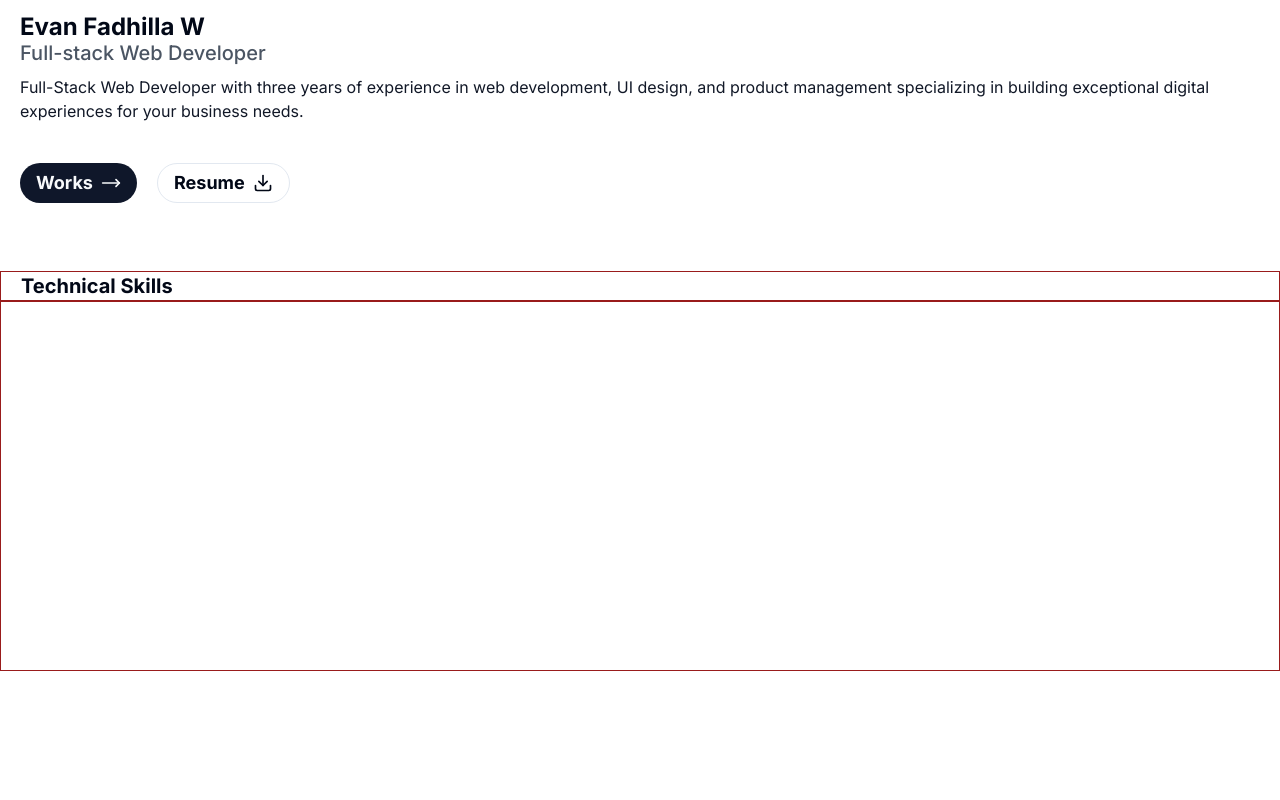
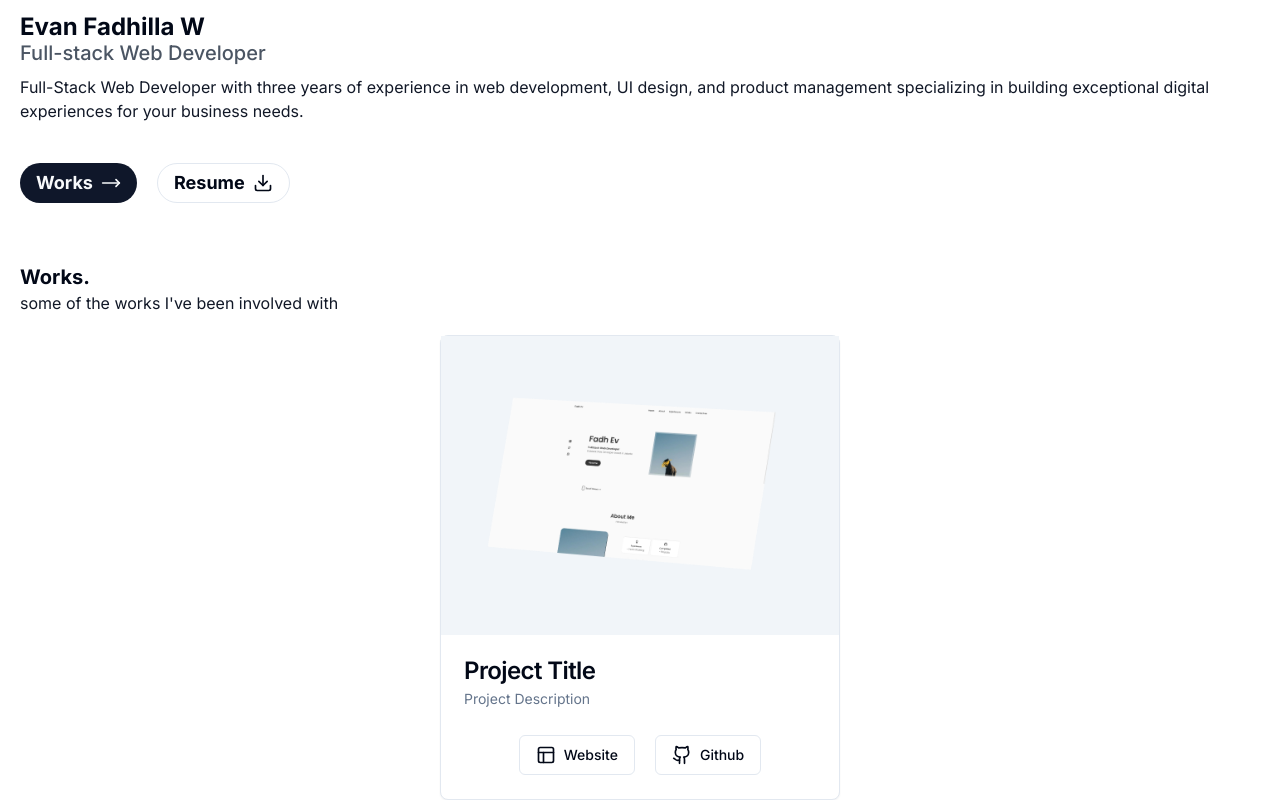
Before and after one commit to Naveosaur/Fadhev, a Next.js app: page / in a window 1280 px wide. Shown: the part 458-1258 px from the top of the page. Before the commit the page ends 1129 px from the top, so only its background shows below. Built offline with nearby package versions, Linux system fonts and the light colour scheme.

Commit message:
add projects

```diff
--- a/src/app/page.tsx
+++ b/src/app/page.tsx
@@ -1,11 +1,11 @@
 import Hero from "@/components/Hero";
-import Skills from "@/components/Skills";
+import Works from "@/components/Works";
 
 export default function Home() {
   return (
     <>
       <Hero />
-      <Skills />
+      <Works />
     </>
   );
 }
--- /dev/null
+++ b/src/components/Experiences.tsx
@@ -0,0 +1,7 @@
+import React from "react";
+
+const Experiences = () => {
+  return <div>Experiences</div>;
+};
+
+export default Experiences;
--- a/src/components/Hero.tsx
+++ b/src/components/Hero.tsx
@@ -4,7 +4,7 @@
 
 const Hero = () => {
   return (
-    <div className=" h-[75vh] w-screen mt-5 flex flex-col items-center gap-5">
+    <div className=" w-screen mt-5 flex flex-col items-center gap-5 ">
       <div className="">
         <Image src="/profile.JPG" alt="profile" width={400} height={400} className="rounded-xl" />
       </div>
--- a/src/components/Skills.tsx
+++ b/src/components/Skills.tsx
@@ -1,14 +1,7 @@
 import React from "react";
 
 const Skills = () => {
-  return (
-    <div className="border border-red-800 h-[50vh] w-screen mt-5 ">
-      <h2 className="text-xl font-bold mx-5">Technical Skills</h2>
-      <div className="border border-red-800">
-        <div></div>
-      </div>
-    </div>
-  );
+  return <div>Skills</div>;
 };
 
 export default Skills;
--- a/src/components/Works.tsx
+++ b/src/components/Works.tsx
@@ -0,0 +1,41 @@
+import React from "react";
+import Image from "next/image";
+import { Card, CardContent, CardDescription, CardFooter, CardHeader, CardTitle } from "@/components/ui/card";
+import { Button } from "./ui/button";
+import { PanelsTopLeft, Github } from "lucide-react";
+
+const Works = () => {
+  return (
+    <div className="  w-screen mt-10 ">
+      <h2 className="text-xl font-bold mx-5">Works.</h2>
+      <p className="text-gray-900 dark:text-gray-400 mx-5">some of the works I've been involved with</p>
+
+      <div className="mt-5 flex justify-center">
+        <Card className="w-[400px] flex flex-col items-center">
+          <CardContent className="bg-slate-100">
+            <Image src="/dummy.png" alt="dummy" width={400} height={250} />
+          </CardContent>
+
+          <CardHeader className=" w-[400px]">
+            <CardTitle>Project Title</CardTitle>
+            <CardDescription className="">Project Description</CardDescription>
+
+            <div className="flex justify-center gap-5 pt-5">
+              <Button variant={"outline"}>
+                <PanelsTopLeft size={20} className="mr-2" />
+                Website
+              </Button>
+              <Button variant={"outline"}>
+                <Github size={20} className="mr-2" /> Github
+              </Button>
+            </div>
+          </CardHeader>
+        </Card>
+      </div>
+    </div>
+  );
+};
+
+// border border-red-800
+
+export default Works;
--- /dev/null
+++ b/src/components/ui/card.tsx
@@ -0,0 +1,25 @@
+import * as React from "react";
+
+import { cn } from "@/lib/utils";
+
+const Card = React.forwardRef<HTMLDivElement, React.HTMLAttributes<HTMLDivElement>>(({ className, ...props }, ref) => <div ref={ref} className={cn("rounded-lg border bg-card text-card-foreground shadow-sm", className)} {...props} />);
+Card.displayName = "Card";
+
+const CardHeader = React.forwardRef<HTMLDivElement, React.HTMLAttributes<HTMLDivElement>>(({ className, ...props }, ref) => <div ref={ref} className={cn("flex flex-col space-y-1.5 p-6", className)} {...props} />);
+CardHeader.displayName = "CardHeader";
+
+const CardTitle = React.forwardRef<HTMLParagraphElement, React.HTMLAttributes<HTMLHeadingElement>>(({ className, ...props }, ref) => (
+  <h3 ref={ref} className={cn("text-2xl font-semibold leading-none tracking-tight", className)} {...props} />
+));
+CardTitle.displayName = "CardTitle";
+
+const CardDescription = React.forwardRef<HTMLParagraphElement, React.HTMLAttributes<HTMLParagraphElement>>(({ className, ...props }, ref) => <p ref={ref} className={cn("text-sm text-muted-foreground", className)} {...props} />);
+CardDescription.displayName = "CardDescription";
+
+const CardContent = React.forwardRef<HTMLDivElement, React.HTMLAttributes<HTMLDivElement>>(({ className, ...props }, ref) => <div ref={ref} className={cn("p-0 pt-0", className)} {...props} />);
+CardContent.displayName = "CardContent";
+
+const CardFooter = React.forwardRef<HTMLDivElement, React.HTMLAttributes<HTMLDivElement>>(({ className, ...props }, ref) => <div ref={ref} className={cn("flex items-center p-6 pt-0", className)} {...props} />);
+CardFooter.displayName = "CardFooter";
+
+export { Card, CardHeader, CardFooter, CardTitle, CardDescription, CardContent };
```
Also changed, not shown: public/dummy.png (added).
